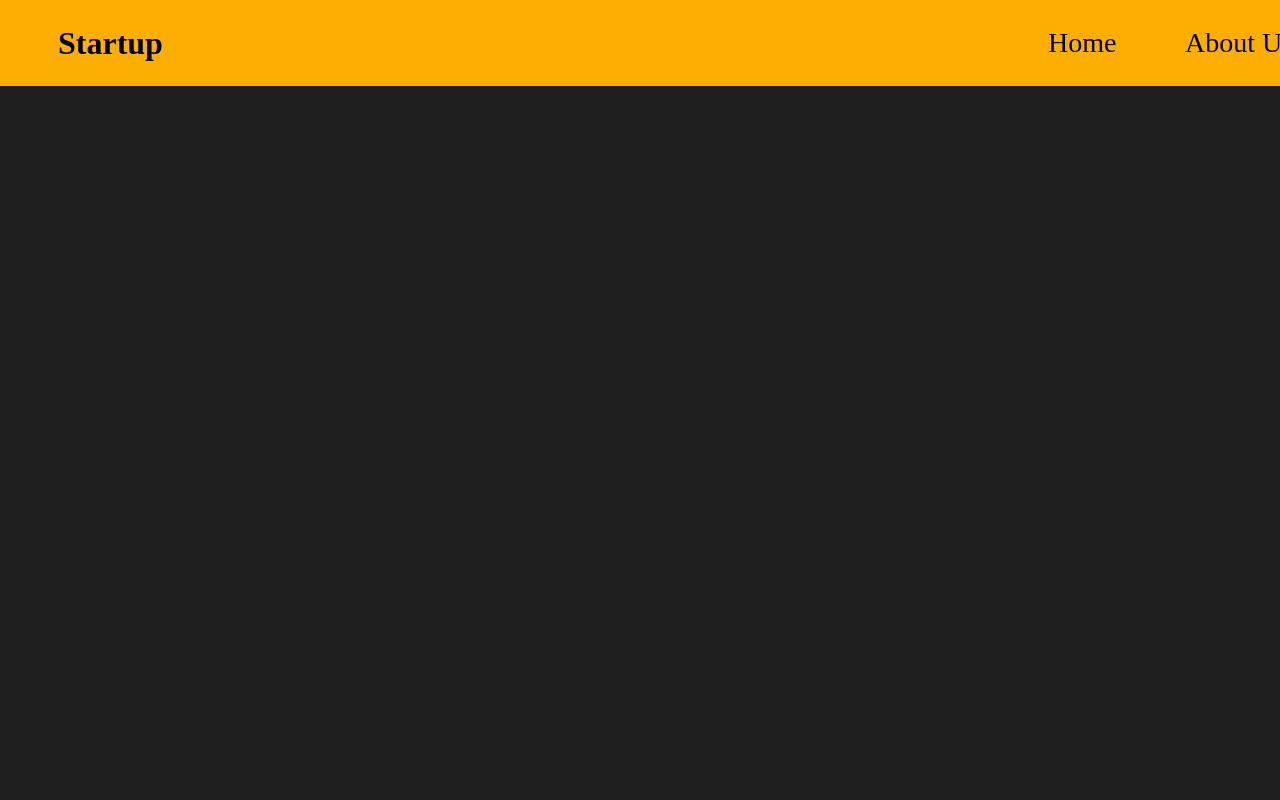
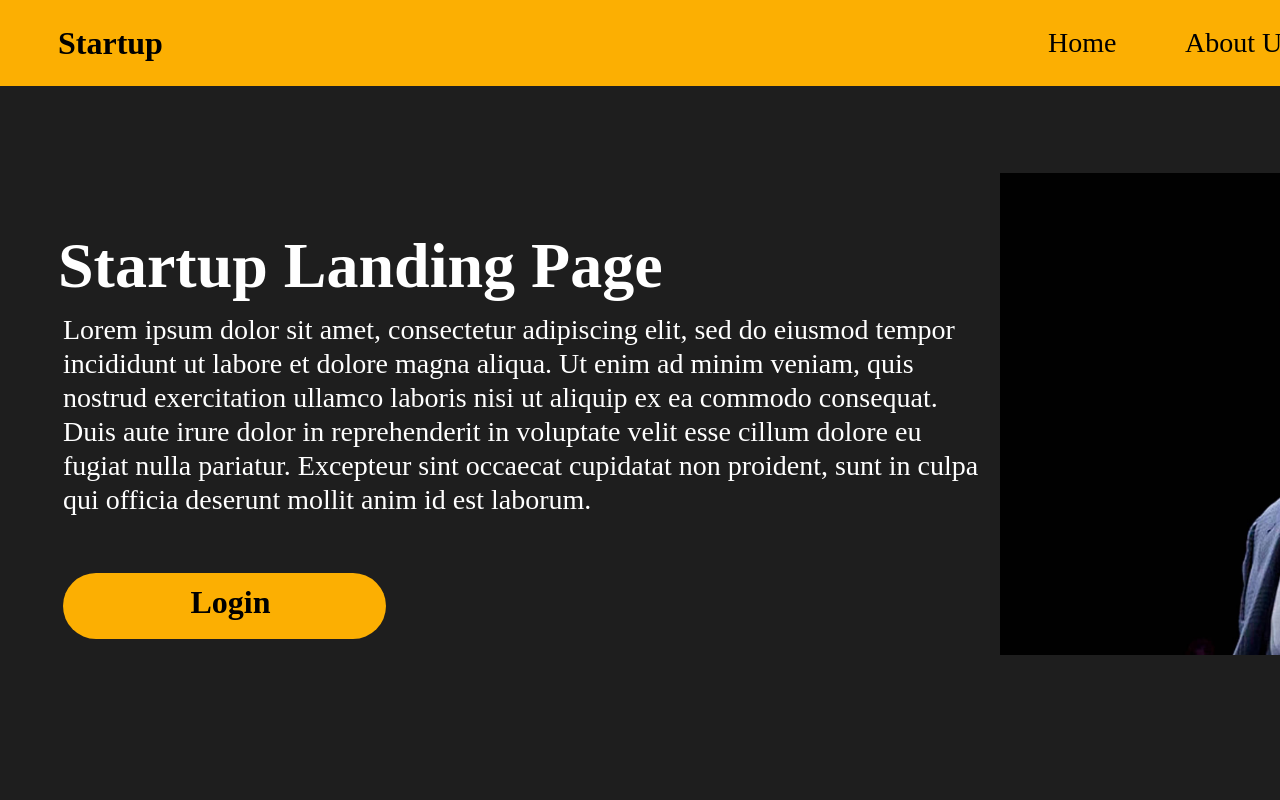
Before and after one commit to balaramsahu9556/-F1-April, a plain HTML site: page Contest/Contest2/index.html in a window 1280 px wide. Shown: the top 800 px of the page. Drawn offline with Linux system fonts and the light colour scheme.

Commit message:
final submit

```diff
--- a/Contest/Contest2/index.html
+++ b/Contest/Contest2/index.html
@@ -23,6 +23,22 @@
             </div>
         </nav>
     </header>
+    <section>
+        <h1 id="lpage">Startup Landing Page</h1>
+        <p>Lorem ipsum dolor sit amet, consectetur adipiscing elit, sed do eiusmod tempor incididunt
+            ut labore et dolore magna aliqua. Ut enim ad minim veniam, quis nostrud exercitation
+            ullamco laboris nisi ut aliquip ex ea commodo consequat. Duis aute irure dolor in
+            reprehenderit in voluptate velit esse cillum dolore eu fugiat nulla pariatur. Excepteur
+            sint occaecat cupidatat non proident, sunt in culpa qui officia deserunt mollit anim id est laborum.
+        </p>
+        <img src="/utils/jeff1.png" alt="jeff">
+
+        <div id="btnlogin">
+            <a id="login2" href="#Login">Login</a>
+        </div>
+    </section>
+
+    <section>
             <h1 id="cont">Contact Us</h1>
             <form method="post">
                 <div>
```
